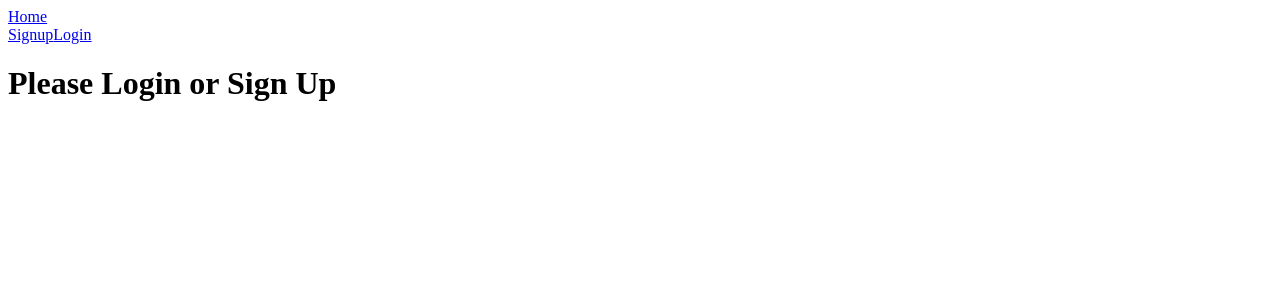
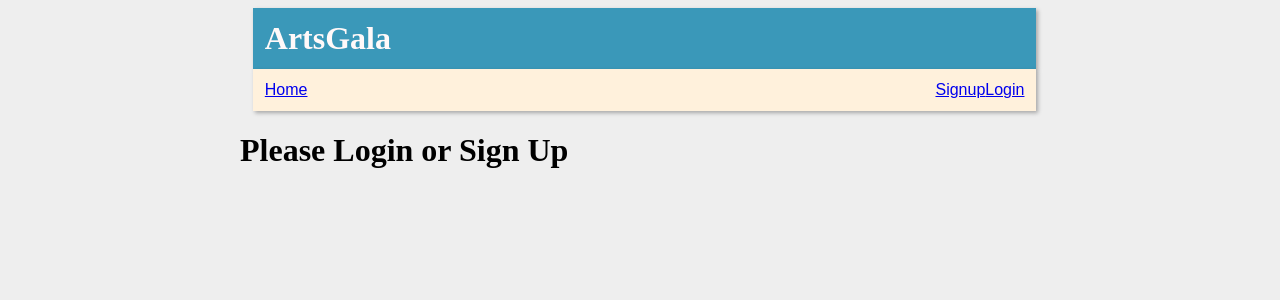
Before and after one commit to JoabOwala/arts-enclave, a React (Create React App) app in the folder client/: page / in a window 1280 px wide. Shown: the top 300 px of the page. Built offline with nearby package versions, Linux system fonts and the light colour scheme; no server answers.

Commit message:
styled homePage

```diff
--- a/client/src/components/App.js
+++ b/client/src/components/App.js
@@ -3,8 +3,10 @@ import { Switch, Route } from "react-router-dom";
 import SignUp from "./SignUp";
 import Login from "./Login";
 import NavigationBar from "./NavigationBar";
+import Header from "./Header";
 import HomePage from "./HomePage";
 import ArtForm from "./ArtForm";
+
 
 function App() {
   const [user, setUser] = useState(null);
@@ -20,6 +22,7 @@ function App() {
 
   return (
     <>
+      <Header />
       <NavigationBar user={user} setUser={setUser} />
       <main>
         {user ? (
--- a/client/src/index.css
+++ b/client/src/index.css
@@ -1,8 +1,8 @@
-/* css variables for theming
+/* css variables for theming */
 :root {
-    --main-bg-color: rgb(255, 248, 231);
+    --main-bg-color: #EEEEEE;
     --main-font-color: rgb(0, 0, 0);
-    --theme-primary: rgb(254, 202, 27);
+    --theme-primary: #FFF1DC;
 }
 
 * {
@@ -11,7 +11,7 @@
 
 html,
 body {
-    margin: 0;
+    margin: 5;
     padding: 0;
 }
 
@@ -37,9 +37,10 @@ h4 {
 }
 
 header {
-    width: 100%;
+    width: 62%;
     display: flex;
     justify-content: space-between;
+    margin-left: 15.3rem;
     align-items: center;
     padding: 0.75rem;
     background-color: var(--theme-primary);
@@ -142,4 +143,4 @@ form textarea {
 
 form button[type="submit"] {
     width: 150px;
-} */
+}
--- a/client/src/styles/App.css
+++ b/client/src/styles/App.css
@@ -1,4 +1,4 @@
-body {
+/* body {
     background-color: #f2f2f2;
     font-family: Arial, sans-serif;
     margin: 0;
@@ -59,4 +59,4 @@ body {
 
 .main {
     margin-top: 20px;
-}
+} */
--- a/client/src/styles/ArtForm.css
+++ b/client/src/styles/ArtForm.css
@@ -1,4 +1,4 @@
-.art-form-container {
+/* .art-form-container {
     background-color: #f2f2f2;
     padding: 20px;
     border-radius: 8px;
@@ -30,4 +30,4 @@
 
 .art-form-container button:hover {
     background-color: #006666;
-}
+} */
--- a/client/src/styles/ArtItem.css
+++ b/client/src/styles/ArtItem.css
@@ -1,4 +1,4 @@
-.art-item {
+/* .art-item {
     background-color: #f2f2f2;
     padding: 20px;
     margin-bottom: 10px;
@@ -26,4 +26,4 @@
 
 .art-item button:hover {
     background-color: #006666;
-}
+} */
--- a/client/src/styles/ArtList.css
+++ b/client/src/styles/ArtList.css
@@ -1,4 +1,4 @@
-.art-list-container {
+/* .art-list-container {
     margin-top: 20px;
 }
 
@@ -41,4 +41,4 @@
 
 .art-list-container li button:hover {
     background-color: #006666;
-    }
+    } */
--- a/client/src/styles/Header.css
+++ b/client/src/styles/Header.css
@@ -1,15 +1,5 @@
-.header {
-    background-color: #1a1a1a;
-    color: #fff;
-    padding: 20px;
+ .header {
+    background-color: #3A98B9;
+    color: #fff9f9;
     text-align: center;
 }
-
-.header h1 {
-    font-size: 24px;
-    margin-bottom: 10px;
-}
-
-.header p {
-    font-size: 16px;
-}
--- a/client/src/styles/Login.css
+++ b/client/src/styles/Login.css
@@ -1,4 +1,4 @@
-.login-container {
+/* .login-container {
     background-color: #f2f2f2;
     padding: 20px;
     border-radius: 8px;
@@ -31,4 +31,4 @@
 
 .login-container button:hover {
     background-color: #006666;
-}
+} */
--- a/client/src/styles/NavigationBar.css
+++ b/client/src/styles/NavigationBar.css
@@ -1,4 +1,4 @@
-.navigation-bar {
+/* .navigation-bar {
     background-color: #333;
     color: #fff;
     padding: 10px;
@@ -14,7 +14,7 @@
 
 .navigation-bar li {
     margin: 0 15px;
-    /* Increase the spacing between items */
+
 }
 
 .navigation-bar li a {
@@ -26,4 +26,4 @@
 
 .navigation-bar li a:hover {
     color: #ff9900;
-}
+} */
--- a/client/src/styles/SignUp.css
+++ b/client/src/styles/SignUp.css
@@ -1,4 +1,4 @@
-.signup-container {
+/* .signup-container {
     background-color: #f2f2f2;
     padding: 20px;
     border-radius: 8px;
@@ -31,4 +31,4 @@
 
 .signup-container button:hover {
     background-color: #006666;
-}
+} */
```
